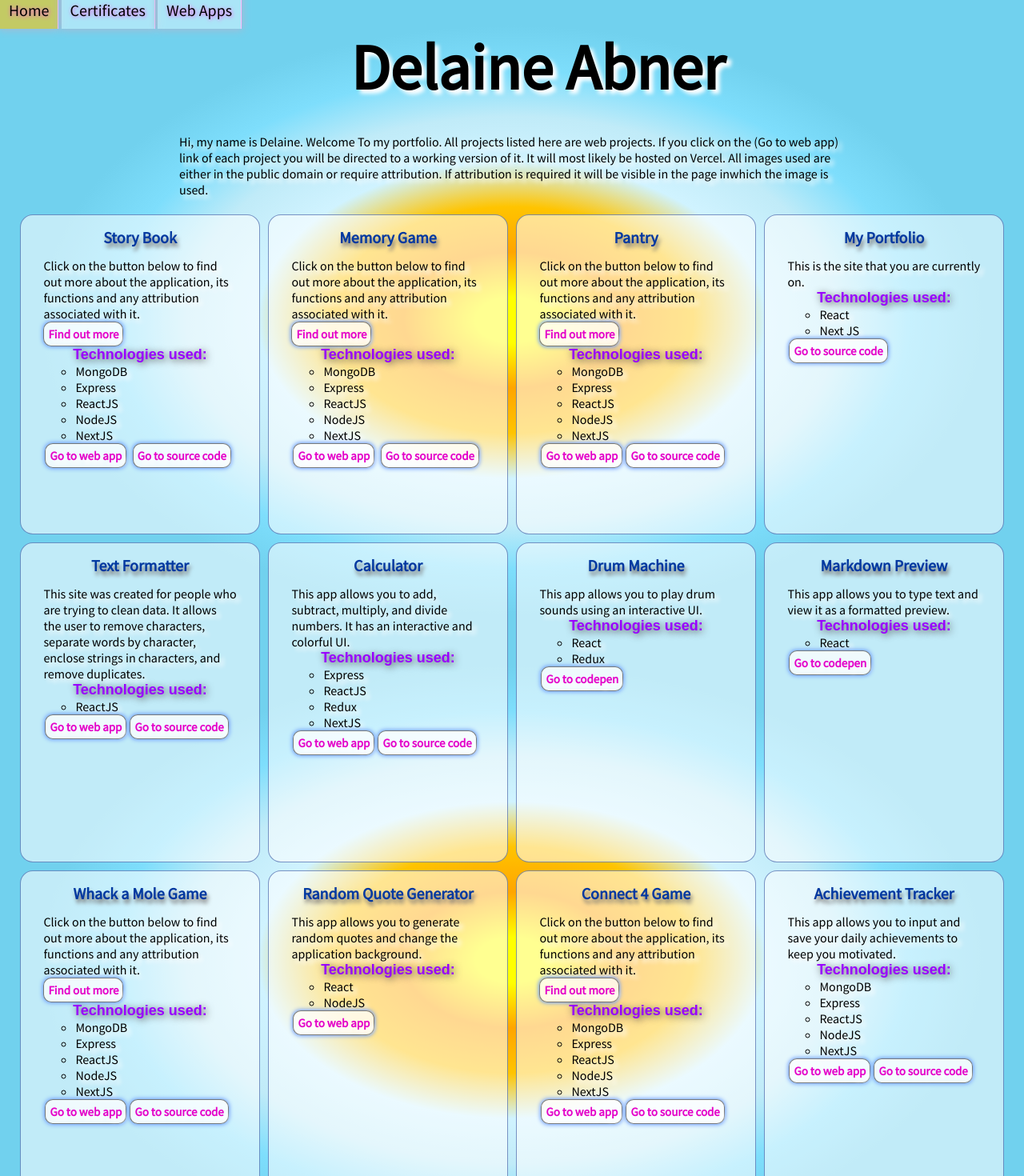
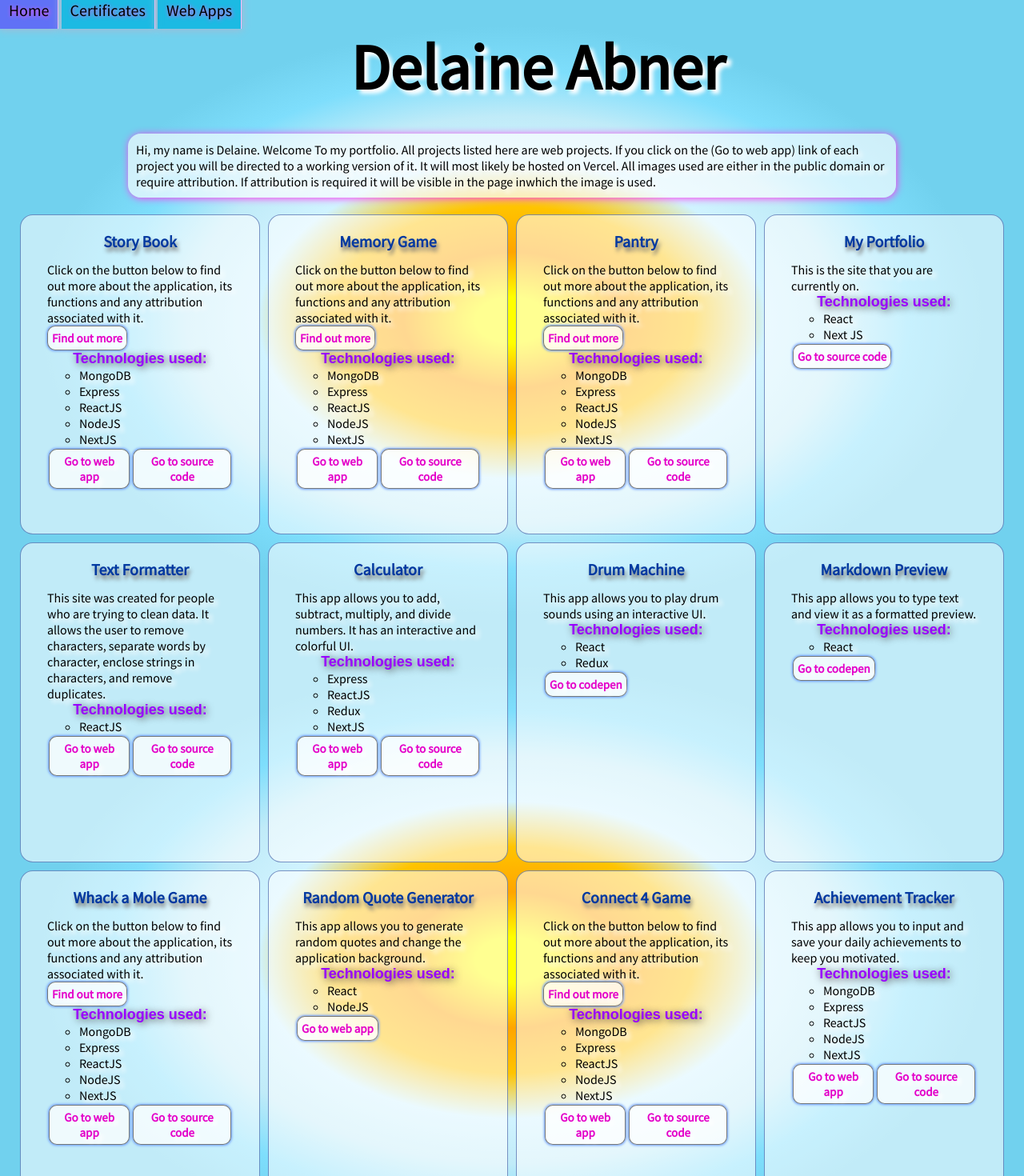
Before and after one commit to delaine3/delaine-abner-portfolio, a Next.js app: page /webProjects in a window 1280 px wide. Shown: the top 1470 px of the page at 80% size. Built offline with nearby package versions, Linux system fonts and the light colour scheme.

Commit message:
Fixed css

```diff
--- a/pages/certificates.js
+++ b/pages/certificates.js
@@ -5,7 +5,7 @@ export default function Certificates() {
   return (
     <div>
       <div className="certificates">
-        <p>
+        <p className="blurb">
           Welcome to my certificates page. Clicking on a certificate will take you to its verification  page.
         </p>
         <ul>
--- a/pages/webProjects.js
+++ b/pages/webProjects.js
@@ -23,7 +23,6 @@ export default function WebProjects() {
         </p>
         <ul className="grid">
           <li className="project-list">
-            <div className="main-content">
               <h2 className="project-name">Story Book </h2>
               <div id="project-links">
                 <p>
@@ -42,6 +41,7 @@ export default function WebProjects() {
                   <li id="project">NodeJS</li>
                   <li id="project">NextJS</li>
                 </ul>{" "}
+                <div className="container">
                 <a href="https://day-dream.vercel.app/">
                   {" "}
                   <button> Go to web app </button>
@@ -51,10 +51,10 @@ export default function WebProjects() {
                   <button> Go to source code</button>
                 </a>
                 </div>
+
               </div>
           </li>
           <li className="project-list">
-            <div className="main-content">
               <h2 className="project-name"> Memory Game </h2>
               <div id="project-links">
                 <p>
@@ -73,6 +73,8 @@ export default function WebProjects() {
                   <li id="project">NodeJS</li>
                   <li id="project">NextJS</li>
                 </ul>{" "}
+                <div className="container">
+
                 <a href="https://a-memory-game-seven.vercel.app/">
                   {" "}
                   <button> Go to web app </button>
@@ -85,7 +87,6 @@ export default function WebProjects() {
               </div>
           </li>
           <li className="project-list">
-            <div className="main-content">
               <h2 className="project-name">Pantry</h2>
               <div id="project-links">
                 <p>
@@ -104,6 +105,8 @@ export default function WebProjects() {
                   <li id="project">NodeJS</li>
                   <li id="project">NextJS</li>
                 </ul>{" "}
+                <div className="container">
+
                 <a href="https://pantry-dusky.vercel.app/">
                   <button>Go to web app</button>
                 </a>
@@ -114,7 +117,6 @@ export default function WebProjects() {
               </div>
           </li>
           <li className="project-list">
-            <div className="main-content">
               <h2 className="project-name">My Portfolio</h2>
               <div id="project-links">
                 <p>
@@ -127,6 +129,8 @@ export default function WebProjects() {
                     </ul>{" "}
                   </p>
                 </p>{" "}
+                <div className="container">
+
                 <a href="https://github.com/delaine3/my-nextjs-portfolio">
                   {" "}
                   <button>Go to source code</button>
@@ -135,7 +139,6 @@ export default function WebProjects() {
               </div>
           </li>
           <li className="project-list">
-            <div className="main-content">
               <h2 className="project-name">Text Formatter</h2>
               <div id="project-links">
                 <p>
@@ -150,7 +153,7 @@ export default function WebProjects() {
                     </ul>
                   </p>
                 </p>
-                <div>
+                <div className="container">
                   <a href="https://text-formatter-zeta.vercel.app/">
                     <button> Go to web app</button>
                   </a>
@@ -160,10 +163,8 @@ export default function WebProjects() {
                   </a>
                 </div>
               </div>
-            </div>
           </li>
           <li className="project-list">
-            <div className="main-content">
               <h2 className="project-name">Calculator </h2>
               <div id="project-links">
                 <p>
@@ -179,6 +180,8 @@ export default function WebProjects() {
                     </ul>{" "}
                   </p>
                 </p>
+                <div className="container">
+
                 <a href="https://calculator-mu-ten.vercel.app/">
                   <button> Go to web app</button>
                 </a>
@@ -191,7 +194,6 @@ export default function WebProjects() {
               </div>
           </li>
           <li className="project-list">
-            <div className="main-content">
               <h2 className="project-name">Drum Machine </h2>
               <div id="project-links">
                 <p>
@@ -205,6 +207,8 @@ export default function WebProjects() {
                     </ul>{" "}
                   </p>
                 </p>
+                <div className="container">
+
                 <a href="https://codepen.io/Delaine/pen/eYRNBra?editors=1010">
                   <button> Go to codepen </button>
                 </a>
@@ -212,7 +216,6 @@ export default function WebProjects() {
               </div>
           </li>
           <li className="project-list">
-            <div className="main-content">
               <h2 className="project-name">Markdown Preview </h2>
               <div id="project-links">
                 <p>
@@ -225,6 +228,8 @@ export default function WebProjects() {
                     </ul>{" "}
                   </p>
                 </p>
+                <div className="container">
+
                 <a href="https://codepen.io/Delaine/pen/oNWOPyd">
                   <button>Go to codepen</button>
                 </a>
@@ -232,7 +237,6 @@ export default function WebProjects() {
               </div>
           </li>
           <li className="project-list">
-            <div className="main-content">
               <h2 className="project-name">Whack a Mole Game </h2>
 
               <div id="project-links">
@@ -252,6 +256,8 @@ export default function WebProjects() {
                   <li id="project">NodeJS</li>
                   <li id="project">NextJS</li>
                 </ul>{" "}
+                <div className="container">
+
                 <a href="https://whack-a-mole-4jvxtc469-delaine3.vercel.app/newPlayer">
                   <button> Go to web app </button>
                 </a>
@@ -262,7 +268,6 @@ export default function WebProjects() {
               </div>
           </li>
           <li className="project-list">
-            <div className="main-content">
               <h2 className="project-name">Random Quote Generator </h2>
               <div id="project-links">
                 <div>
@@ -278,6 +283,8 @@ export default function WebProjects() {
                     </p>
                   </p>
                 </div>
+                <div className="container">
+
                 <a href="https://codepen.io/Delaine/pen/jOmxpQd">
                   <button> Go to web app </button>
                 </a>
@@ -285,7 +292,6 @@ export default function WebProjects() {
               </div>
           </li>
           <li className="project-list">
-            <div className="main-content">
               <h2 className="project-name">Connect 4 Game </h2>
               <div id="project-links">
                 <p>
@@ -304,6 +310,8 @@ export default function WebProjects() {
                   <li id="project">NodeJS</li>
                   <li id="project">NextJS</li>
                 </ul>{" "}
+                <div className="container">
+
                 <a href="https://connect-four-game.vercel.app/">
                   <button> Go to web app </button>
                 </a>
@@ -314,7 +322,6 @@ export default function WebProjects() {
               </div>
           </li>
           <li className="project-list">
-            <div className="main-content">
               <h2 className="project-name">Achievement Tracker </h2>
               <div id="project-links">
                 <div>
@@ -333,6 +340,8 @@ export default function WebProjects() {
                     </p>
                   </p>
                 </div>
+                <div className="container">
+
                 <a href="https://achievements-peach.vercel.app/">
                   <button> Go to web app </button>
                 </a>
@@ -343,7 +352,6 @@ export default function WebProjects() {
               </div>
           </li>
           <li className="project-list">
-            <div className="main-content">
               <h2 className="project-name">Snake Game </h2>
               <div id="project-links">
                 <p>
@@ -362,6 +370,8 @@ export default function WebProjects() {
                   <li id="project">NodeJS</li>
                   <li id="project">NextJS</li>
                 </ul>{" "}
+                <div className="container">
+
                 <a href="https://snake-game-five-dun.vercel.app/">
                   <button> Go to web app</button>
                 </a>
@@ -372,7 +382,6 @@ export default function WebProjects() {
               </div>
           </li>
           <li className="project-list">
-            <div className="main-content">
               <h2 className="project-name">Timer App </h2>
               <div id="project-links">
                 <div>
@@ -387,6 +396,8 @@ export default function WebProjects() {
                     </p>
                   </p>
                 </div>
+                <div className="container">
+
                 <a href="https://timer-project-one.vercel.app/">
                   <button> Go to web app</button>
                 </a>
@@ -397,7 +408,6 @@ export default function WebProjects() {
               </div>
           </li>
           <li className="project-list">
-            <div className="main-content">
               <h2 className="project-name">Simple Website</h2>
               <div id="project-links">
                 <div>
@@ -417,16 +427,14 @@ export default function WebProjects() {
                     </p>
                   </p>
                 </div>
-                <ul>
+                <div className="container">
                   <a href="https://codepen.io/Delaine/pen/NWdZmyW">
                     <button> Go to website codepen</button>
                   </a>
-                </ul>
                 </div>
               </div>
           </li>
           <li className="project-list">
-            <div className="main-content">
               <h2 className="project-name"> Survey Form Website</h2>
               <div id="project-links">
                 <div>
@@ -442,11 +450,10 @@ export default function WebProjects() {
                     </p>
                   </p>
                 </div>
-                <ul>
+                <div className="container">
                   <a href="https://codepen.io/Delaine/pen/oNBroGY">
                     <button> Go to website codepen</button>
                   </a>
-                </ul>
                 </div>
               </div>
           </li>
--- a/styles/globals.css
+++ b/styles/globals.css
@@ -16,7 +16,7 @@ body {
     rgb(126, 222, 252) 55%,
     rgb(113, 209, 238) 65%
   );
-  height: 100vh;
+  height: 100%;
 }
 
 * {
@@ -50,8 +50,12 @@ body {
 }
 
 .blurb {
-  width: 65%;
+  width: 75%;
+  padding: 10px;
   margin: auto;
+  box-shadow: #ff3cef 1px 1px 10px;
+  background-color: #ffffffa8;
+  border-radius: 16px;
 }
 nav {
   display: inline;
@@ -66,14 +70,14 @@ nav a {
   font-size: 20px;
   padding: 11px;
   border-right: #fdbeff solid 1px;
-  box-shadow:0px 0px 10px 1px #acb8d1; ;
+  box-shadow: 0px 0px 10px 1px #acb8d1;
   color: rgb(0, 0, 0);
   text-decoration: none;
-  background-color: #ddf8ff88;
+  background-color: #0cb6e0d7;
 }
 nav a:hover {
   color: #000000;
-  background-color: rgba(255, 196, 0, 0.582);
+  background-color: rgba(76, 0, 255, 0.459);
 }
 .nav-bar {
   top: 0px;
@@ -83,14 +87,18 @@ button:hover {
   opacity: 90%;
   background-color: rgb(255, 217, 0);
   color: rgb(0, 0, 0);
-  box-shadow:0px 0px 10px 1px #86888b; ;
+  box-shadow: 0px 0px 10px 1px #86888b;
 }
 
 #project-links {
   margin: 5%;
 }
 p {
-  margin: 10px;
+  margin: 5px;
+}
+.container {
+  margin: 20px;
+  display: flex; /* or inline-flex */
 }
 button {
   padding: 5px;
@@ -100,8 +108,7 @@ button {
   border: 1px solid rgba(0, 0, 0, 0.521);
   font-size: 15px;
   font-weight: bold;
-  box-shadow:0px 0px 5px 1px #6d9cff; ;
-
+  box-shadow: 0px 0px 3px 1px #6d9cff;
 }
 a {
   padding: 2px;
@@ -141,7 +148,7 @@ h1 {
   min-width: min-content;
   width: 300px;
   padding: 20px;
-  height: 300px;
+  height: 320px;
   overflow-wrap: break-word;
   border: 1.25px solid rgba(35, 69, 151, 0.684);
   border-radius: 16px;
@@ -151,7 +158,7 @@ h1 {
 }
 
 img {
-  width: 100%;
+  width: 98.5%;
 }
 .certificates ul {
   padding: 0;
@@ -162,7 +169,7 @@ img {
   display: inline-block;
   width: 300px;
   padding: 20px;
-  height: 300px;
+  height: 320px;
   overflow-wrap: break-word;
   border: 1.25px solid rgba(35, 69, 151, 0.684);
   border-radius: 16px;
@@ -182,6 +189,7 @@ img {
 }
 
 .project-list {
+  padding: 20px;
   min-width: min-content;
   width: 300px;
   height: 400px;
@@ -216,7 +224,6 @@ h2 {
   font-size: 25px;
   color: #0038a0;
   text-shadow: #777575 2px 5px 5px;
-
 }
 h3 {
   font-family: "Bubbler One", sans-serif;
```
Also changed, not shown: pages/index.js (+4 -5 lines). Lines whose indentation alone changed are shown as unchanged.
